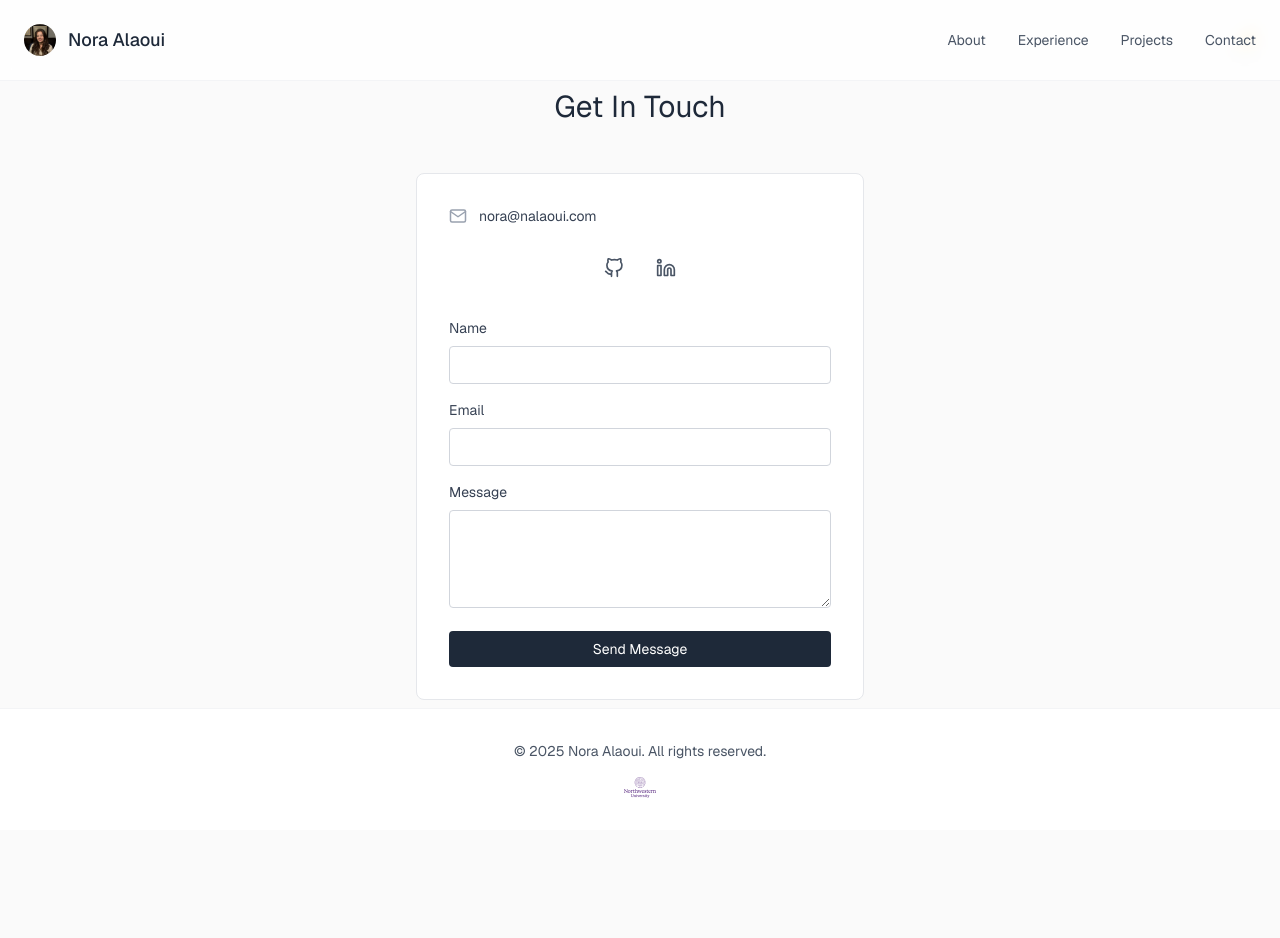
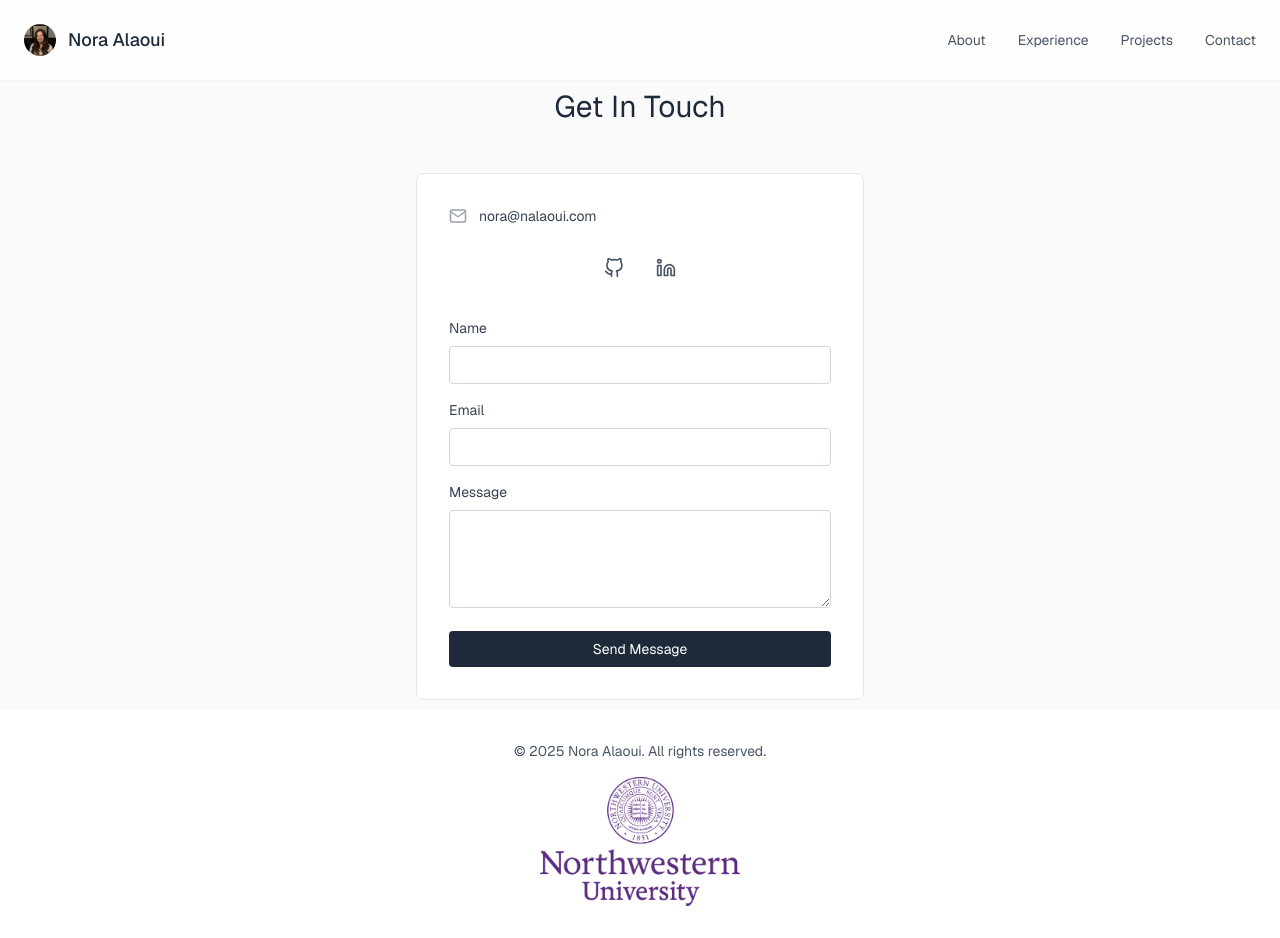
Before and after one commit to noraleilaa/nora-alaoui-website, a Next.js app: page / in a window 1280 px wide. Before the commit the page ends 830 px from the top, so only its background shows below. Built offline with nearby package versions, Linux system fonts and the light colour scheme.

Commit message:
Update page.tsx

```diff
--- a/app/page.tsx
+++ b/app/page.tsx
@@ -175,8 +175,8 @@ export default function Home() {
             <Image
               src="/images/Northwestern.png"
               alt="Northwestern University"
-              width={32}
-              height={32}
+              width={200}
+              height={200}
               className="object-contain"
               priority
             />
```
